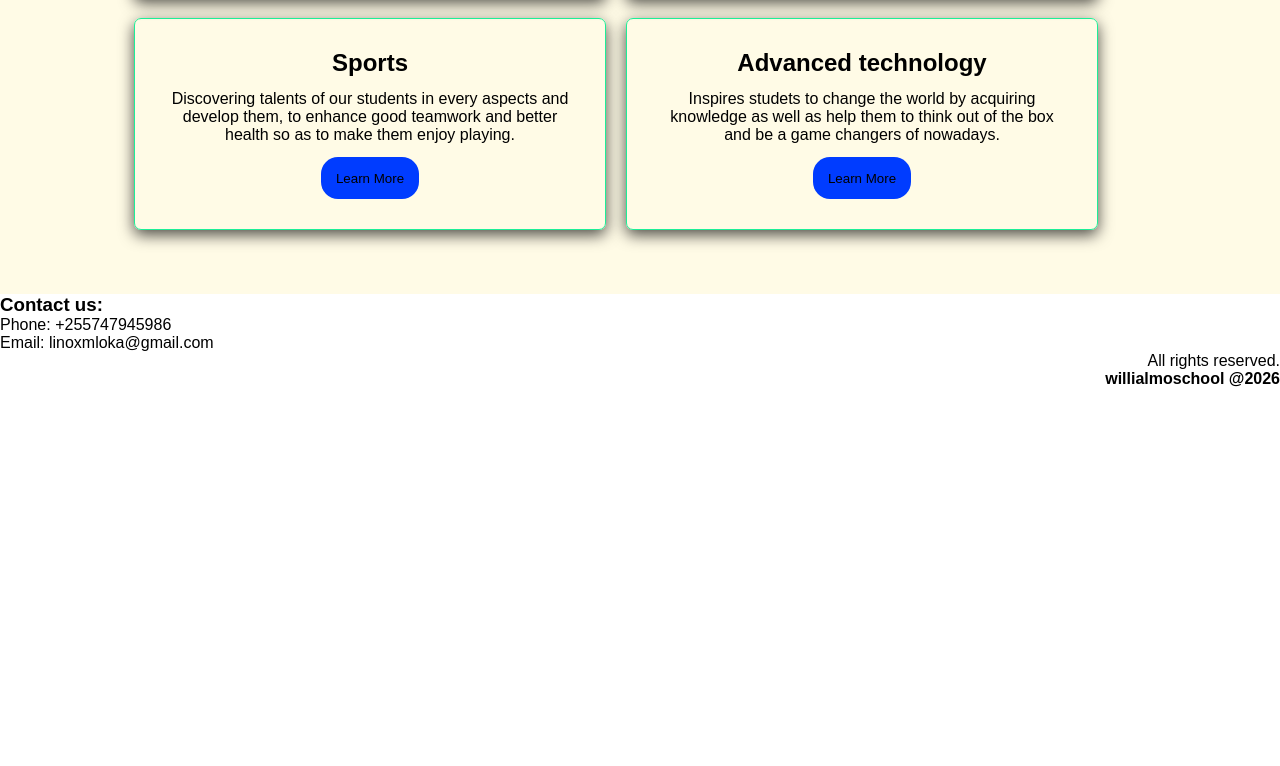
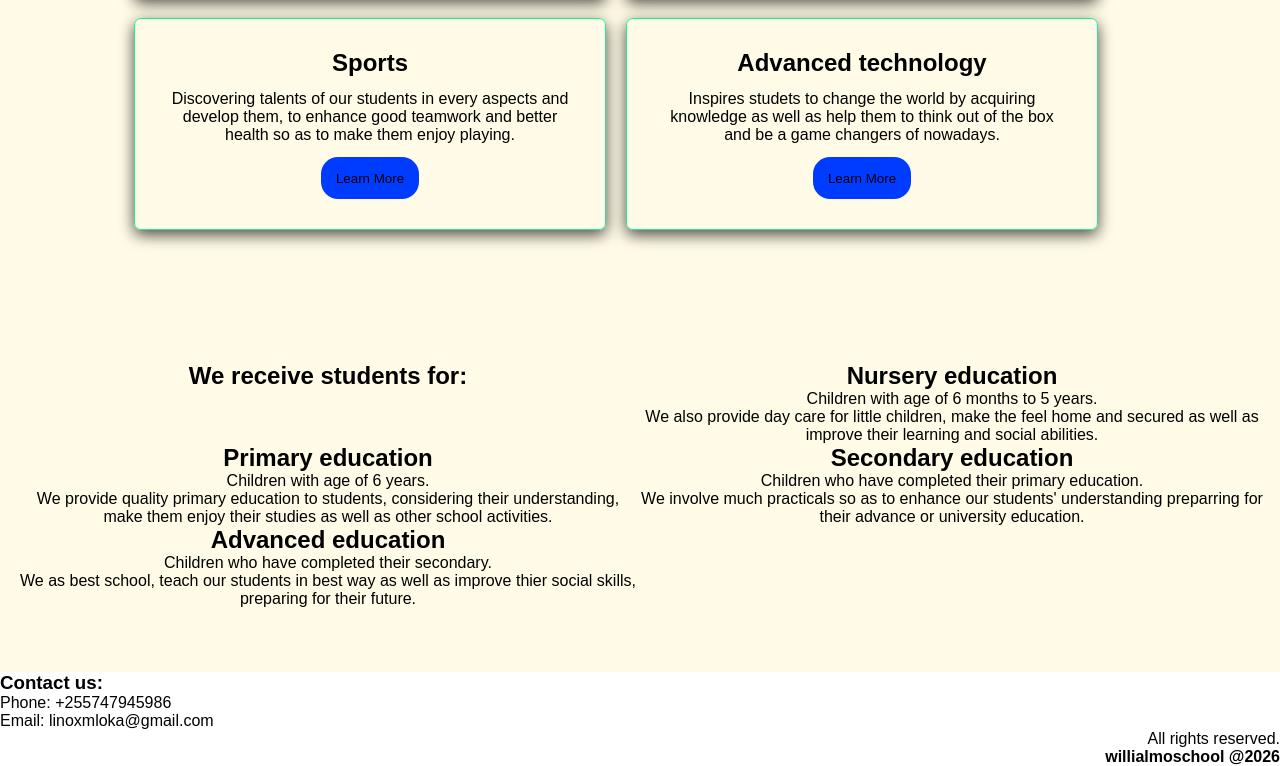
Before and after one commit to linomloka/Willialmo_school, a React (Vite) app: page / in a window 1280 px wide. Shown: the part 561-1327 px from the top of the page. Before the commit the page ends 949 px from the top, so only its background shows below. Built offline with nearby package versions, Linux system fonts and the light colour scheme; a web font is replaced by a local one.

Commit message:
Add language-changing property to nav-buttons.

```diff
--- a/src/App.css
+++ b/src/App.css
@@ -183,6 +183,16 @@ button.primary {
     cursor: pointer;
 }
 
+                        /* ------------ SERVICES SECTION ------------- */
+.main_services_section {
+    text-align: center;
+    display: grid;
+    grid-template-columns: 1fr 1fr;
+    margin-top: 7rem;
+}
+.h2_services_section {
+    text-align: center;
+}
 
 .footer_details {
     display: flex;
--- a/src/HomePage.jsx
+++ b/src/HomePage.jsx
@@ -50,6 +50,34 @@ function HomePage({language}) {
                     </div>
                 </div>
 
+                         {/*---------------- SERVICES & FEES SECTION ----------------- */}
+                <div className="main_services_section">
+                    <h2 className="h2_services_section">We receive students for: </h2>
+                    <div>
+                        <h2>Nursery education</h2>
+                        <p>Children with age of 6 months to 5 years.</p>
+                        <p>We also provide day care for little children, make the feel home and secured as well as improve their learning and social abilities.</p>
+                    </div>
+
+                    <div>
+                        <h2>Primary education</h2>
+                        <p>Children with age of 6 years.</p>
+                        <p>We provide quality primary education to students, considering their understanding, make them enjoy their studies as well as other school activities. </p>
+                    </div>
+
+                    <div>
+                        <h2>Secondary education</h2>
+                        <p>Children who have completed their primary education.</p>
+                        <p>We involve much practicals so as to enhance our students' understanding preparring for their advance or university education.</p>
+                    </div>
+
+                    <div>
+                        <h2>Advanced education</h2>
+                        <p>Children who have completed their secondary.</p>
+                        <p>We as best school, teach our students in best way as well as improve thier social skills, preparing for their future.</p>
+                    </div>
+
+                </div>
             </div>
         </section>
     )
--- a/src/Navbar.jsx
+++ b/src/Navbar.jsx
@@ -10,17 +10,19 @@ function Navbar({language, setLanguage, setShowSignUp}) {
             <div className="navbar">
                 <Link to="/">
                     <h2 className="school_head">
-                        {language === "EN" ? "WILLIALMO SCHOOL" : "WILLIALMO SCHOOL"}
+                        {language === "EN" ? "WILLIALMO SCHOOL" : "SHULE YA WILLIALMO"}
                     </h2>
                 </Link>
 
                 <div className="navbar_buttons">
                     <Link to="/logIn" >
-                        <button type="button" className="logIn_button">Log In</button>
+                        <button type="button" className="logIn_button">
+                            {language === "EN" ? "Log In" : "Ingia"}
+                        </button>
                     </Link>
 
                         <button type="button" className="signUp_button" onClick={() => setShowSignUp(true)}>
-                            Sign Up
+                            {language === "EN" ? "Sign Up" : "Jiunge"}
                         </button>
 
                     <button onClick={languageChanger} className="language_button">{language}</button>
```
